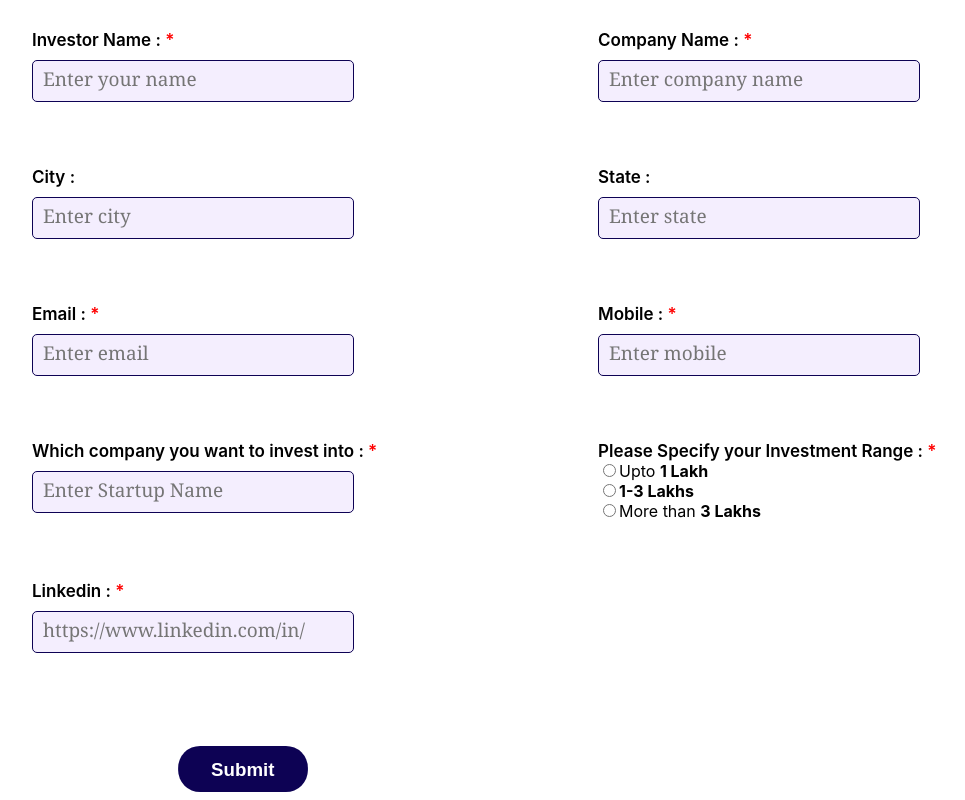
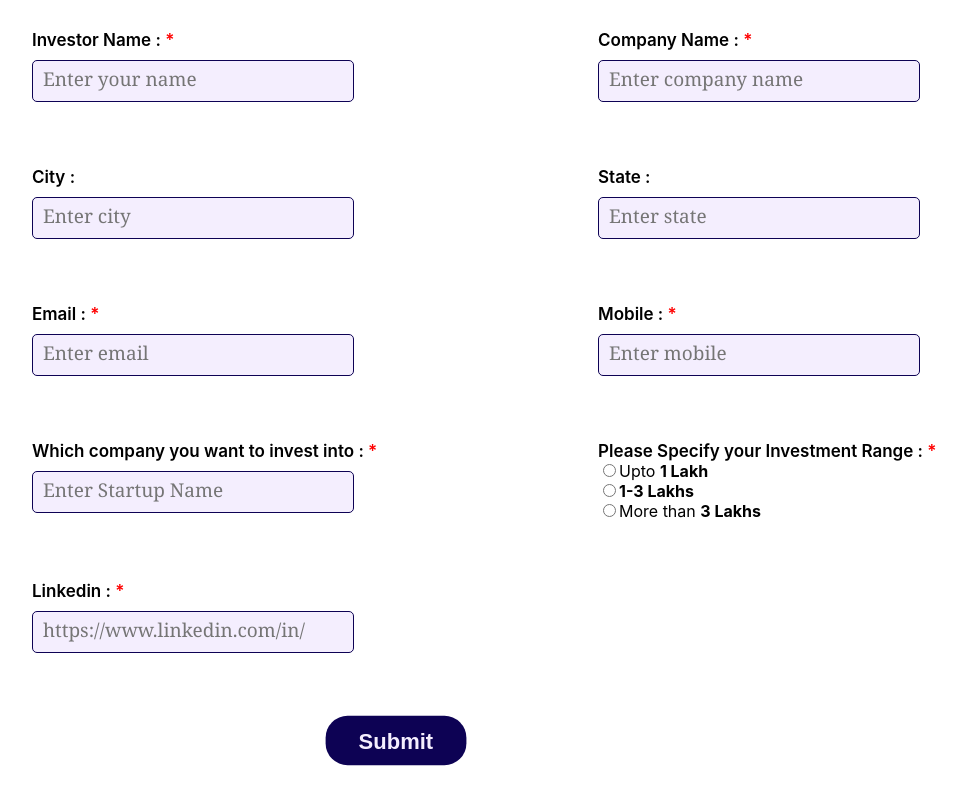
Before and after one commit to Funik69/incubation, a React (Vite) app in the folder frontend/: page /investform in a window 1280 px wide. In both pictures the pointer is over the button "Submit". Shown: the part 447-1247 px from the top of the page, without its empty margins (116-1081 px from the left). Built offline with nearby package versions, Linux system fonts and the light colour scheme; no server answers.

Commit message:
[updated] links

```diff
--- a/frontend/env.jsx
+++ b/frontend/env.jsx
@@ -1,6 +1,6 @@
 import React from 'react'
-// export const MYURL = 'https://ietincubation.onrender.com/';
-export const MYURL = 'http://localhost:8000/';
+export const MYURL = 'https://ietincubation.onrender.com/';
+// export const MYURL = 'http://localhost:8000/';
 
 
 const env = () => {
--- a/frontend/src/collaborate/investform.css
+++ b/frontend/src/collaborate/investform.css
@@ -45,17 +45,10 @@
   font-size: 17px;
 }
 .invformbut:hover {
-    border: 0;
-  border-radius: 20px;
-  padding: 12px 30px;
-  margin-top: 30px;
-  cursor: pointer;
-  color: #fff;
-  background-color: #0d0254;
-  padding-bottom: 10px;
-  margin-bottom: 20px;
-  margin-left: 300px;
-  transform: scale(1.1);
+    background-color: #0d0254;
+    color: rgb(244, 238, 254);
+    transform: scale(1.1);
+    font-size: 20px;
 }
 #req::after {
     content: "*";
```
